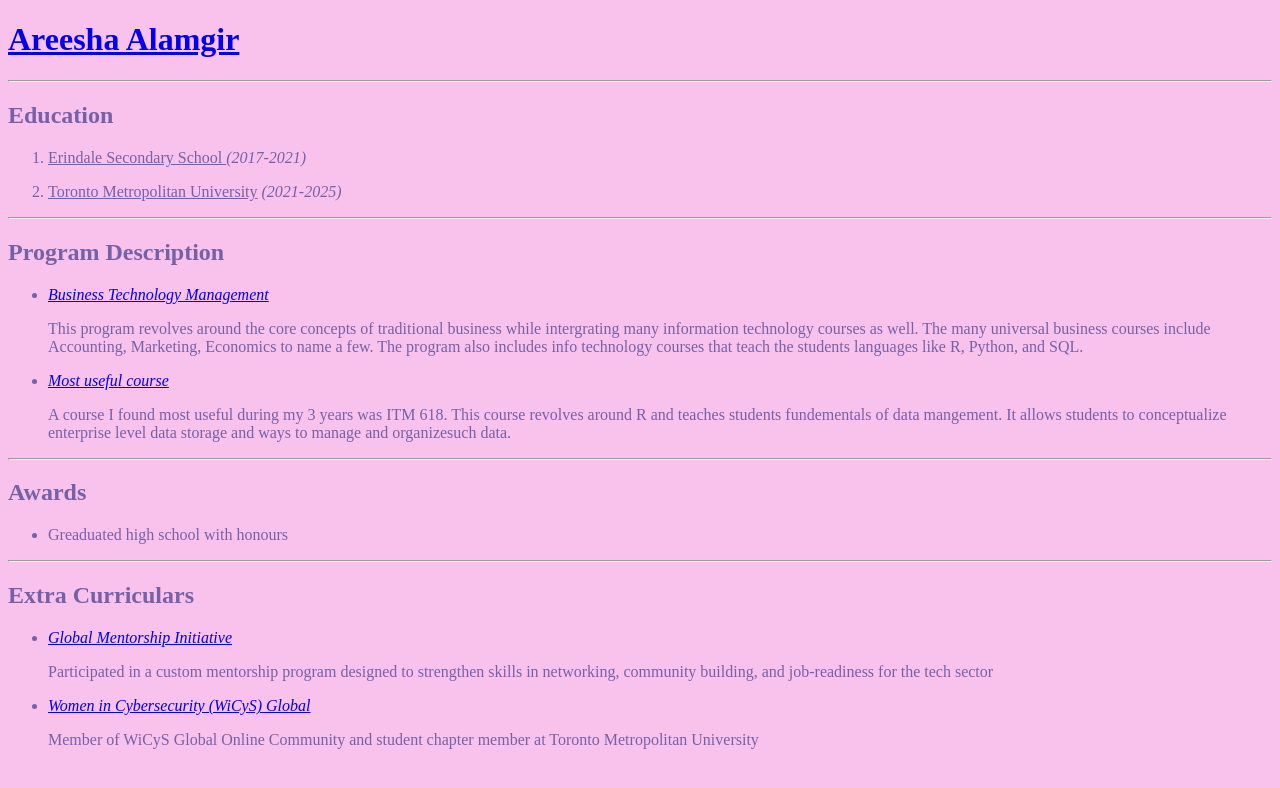
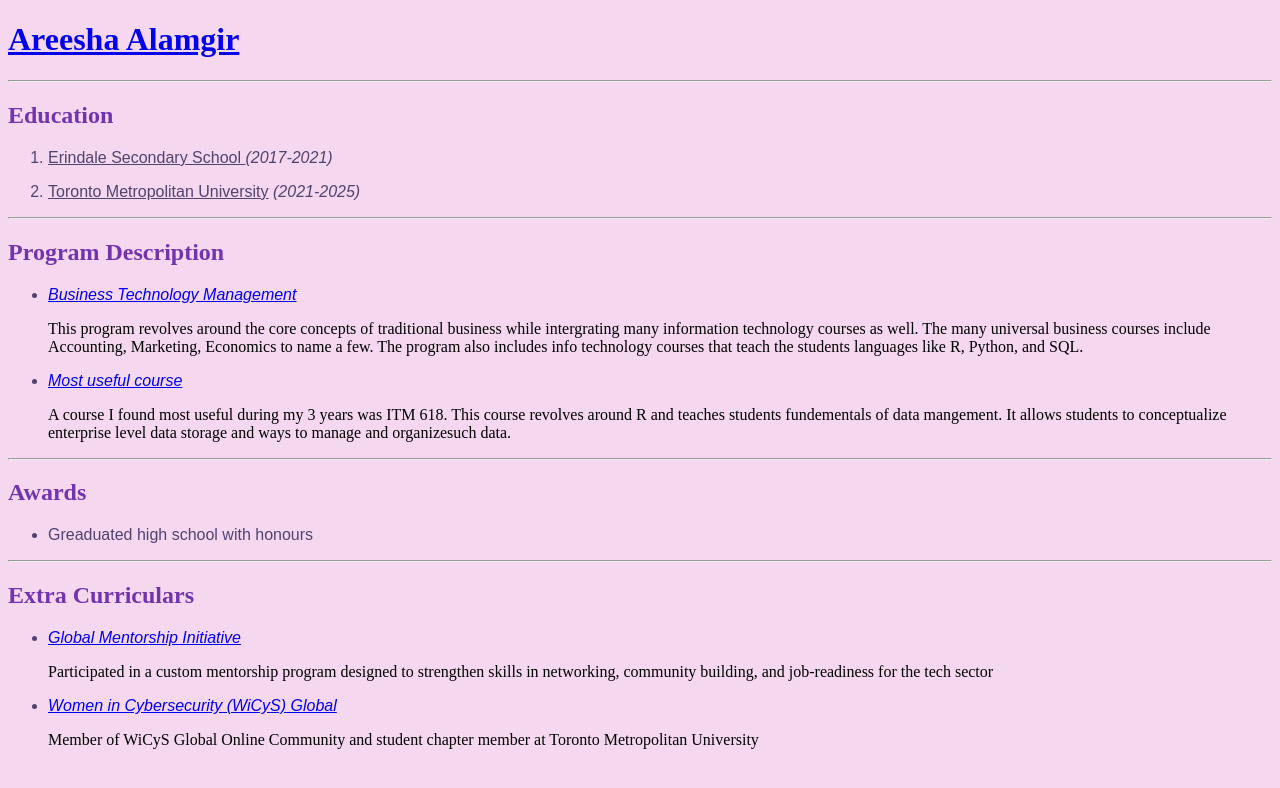
Before and after one commit to Areesha23/Areesha23.github.io, a plain HTML site: page index.html in a window 1280 px wide. Drawn offline with Linux system fonts and the light colour scheme.

Commit message:
Update style.css

```diff
--- a/style.css
+++ b/style.css
@@ -1 +1,5 @@
-Body {background-color: rgb(248, 194, 237); color: rgb(117, 97, 168); font-size: 100%; font-family: Arial,
+Body {background-color: rgb(245, 216, 239); color: rgb(80, 67, 112); font-size: 100%; font-family: Arial;
+    margin-left: 15; margin-top: 15; margin-bottom: 15; margin-right: 15;}
+h1{color: rgb(60, 26, 92); font-size: 60; font-family: 'Times New Roman', Times, serif;}
+h2{color: rgb(114, 51, 174); font-size: 40; font-family: 'Times New Roman', Times, serif;}
+p{color: rgb(0, 0, 0); font-size: 20; font-family: 'Times New Roman', Times, serif;}
```
